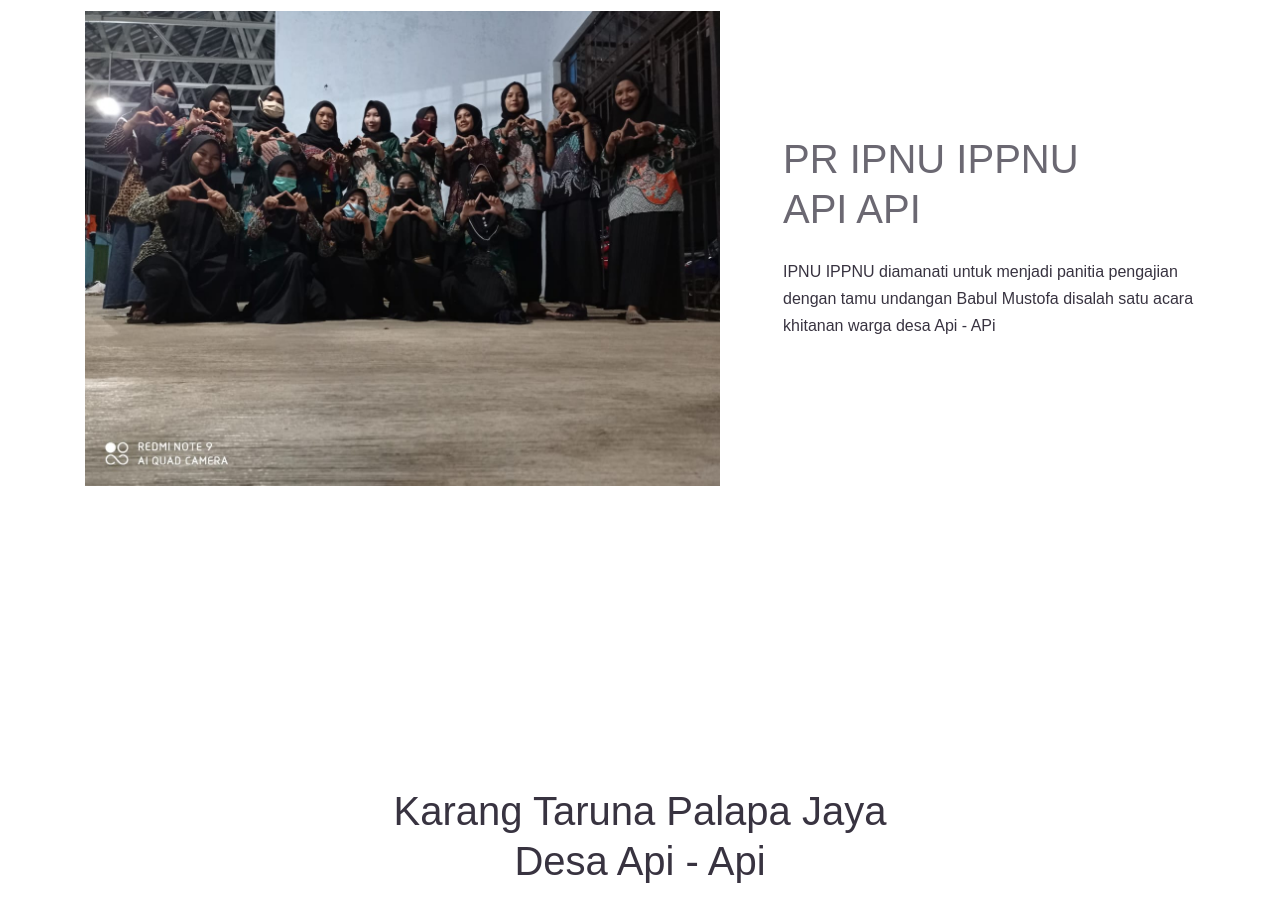
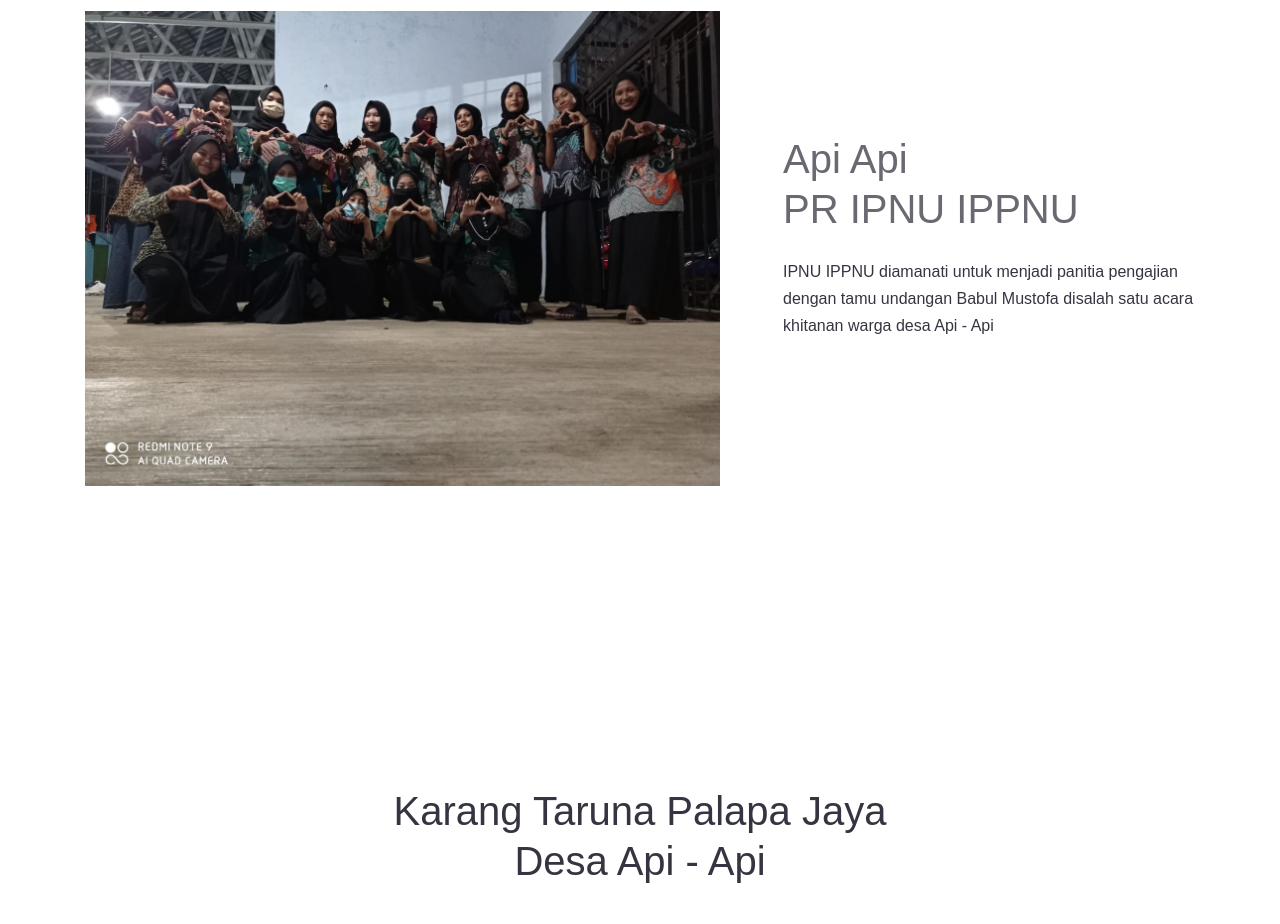
Before and after one commit to 1999putrivj/1999putrivj.github.io, a plain HTML site: page organisasi.html in a window 1280 px wide. Shown: the part 2920-3844 px from the top of the page. Drawn offline with Linux system fonts and the light colour scheme.

Commit message:
Update organisasi.html

```diff
--- a/organisasi.html
+++ b/organisasi.html
@@ -88,7 +88,7 @@
                 <img src="img/28.jpg" class="img-fluid">
               </div>
               <p class="fs-small">Genre Educamp diadakan sebagai pelantikan kepengurusan baru tahun 2020 Forum Genre Kabupaten Pekalongan yang diadakan di Kecamatan Kandang Serang Kabupaten Pekalongan selama 2 hari
-                dalam acara tersebut banyak sekali kegiatan yang seru dan positif. Seperti game,sosialisasi Bahaya Sex Bebas,dan salah satunya yang paling saya suka saat kegiatan renang disungai yang dekat dengan area camping. Banyak sekali hal yang mengesankan didapat pada acara kali bersama anak anak Genre
+                dalam acara tersebut banyak sekali kegiatan yang seru dan positif. Seperti game,sosialisasi Bahaya Sex Bebas,dan salah satunya yang paling saya suka saat kegiatan renang disungai yang dekat dengan area camping. Banyak sekali hal yang mengesankan didapat pada acara kali ini bersama anak anak Genre
               </p>
           </div>
           </div>
@@ -123,8 +123,8 @@
         </div>
       </div>
       <div class="col-lg-5 pl-lg-5 wow fadeInUp">
-        <h2 class="mb-4">PR IPNU IPPNU <br> API API </h2>
-        <p class="mb-4">IPNU IPPNU diamanati untuk menjadi panitia pengajian dengan tamu undangan Babul Mustofa disalah satu acara khitanan warga desa Api - APi</p>
+        <h2 class="mb-4"> Api Api <br> PR IPNU IPPNU </h2>
+        <p class="mb-4">IPNU IPPNU diamanati untuk menjadi panitia pengajian dengan tamu undangan Babul Mustofa disalah satu acara khitanan warga desa Api - Api</p>
       </div>
     </div>
   </div>
```
